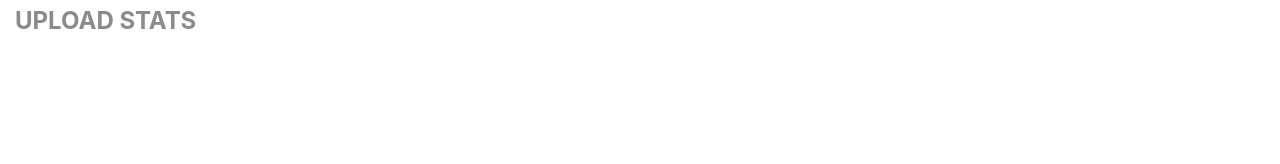
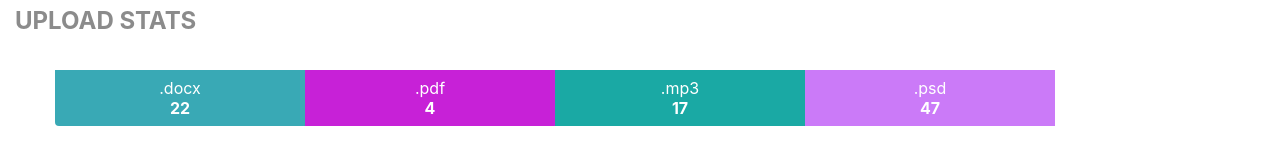
Before and after one commit to Yauheni2021/goit-react-hw-01-components, a React (Create React App) app: page / in a window 1280 px wide. Shown: the part 548-712 px from the top of the page. Built offline with nearby package versions, Linux system fonts and the light colour scheme.

Commit message:
add aplications bg color

```diff
--- /dev/null
+++ b/src/components/Aplications/RandonColor.js
@@ -0,0 +1,5 @@
+export const setColor = () => {
+  const randomColor = Math.floor(Math.random() * 16777215).toString(16);
+  const colorString = '#' + randomColor;
+  return colorString;
+};
--- a/src/components/Statistics/Statistics.jsx
+++ b/src/components/Statistics/Statistics.jsx
@@ -7,6 +7,7 @@ import {
     StatsLabel,
     StatsPercentage,
 } from "./Statistics.styled"
+import { setColor } from '../Aplications/RandonColor'
 
 export const Statistics = ({ title, stats }) => {
     return (
@@ -14,7 +15,7 @@ export const Statistics = ({ title, stats }) => {
             {title && <Title>{title}</Title>}
             <StatList >
                 {stats.map(({ id, label, percentage }) => (
-                    <StatsListItem key={id} id={id}>
+                    <StatsListItem key={id} id={id} backgroundColor={setColor()}>
                         <StatsLabel>{label}</StatsLabel>
                         <StatsPercentage>{percentage}</StatsPercentage>
                     </StatsListItem>
--- a/src/components/Statistics/Statistics.styled.jsx
+++ b/src/components/Statistics/Statistics.styled.jsx
@@ -27,10 +27,10 @@ export const StatsListItem = styled.li`
   width: 100%;
   padding: ${p => `${p.theme.space[3]}px`};
   background-color: ${p => p.backgroundColor};
-  :first-child {
+  &:first-child {
     border-bottom-left-radius: ${p => p.theme.radii.normal};
   }
-  :last-child {
+  &:last-child {
     border-bottom-right-radius: ${p => p.theme.radii.normal};
   }
 `
```
